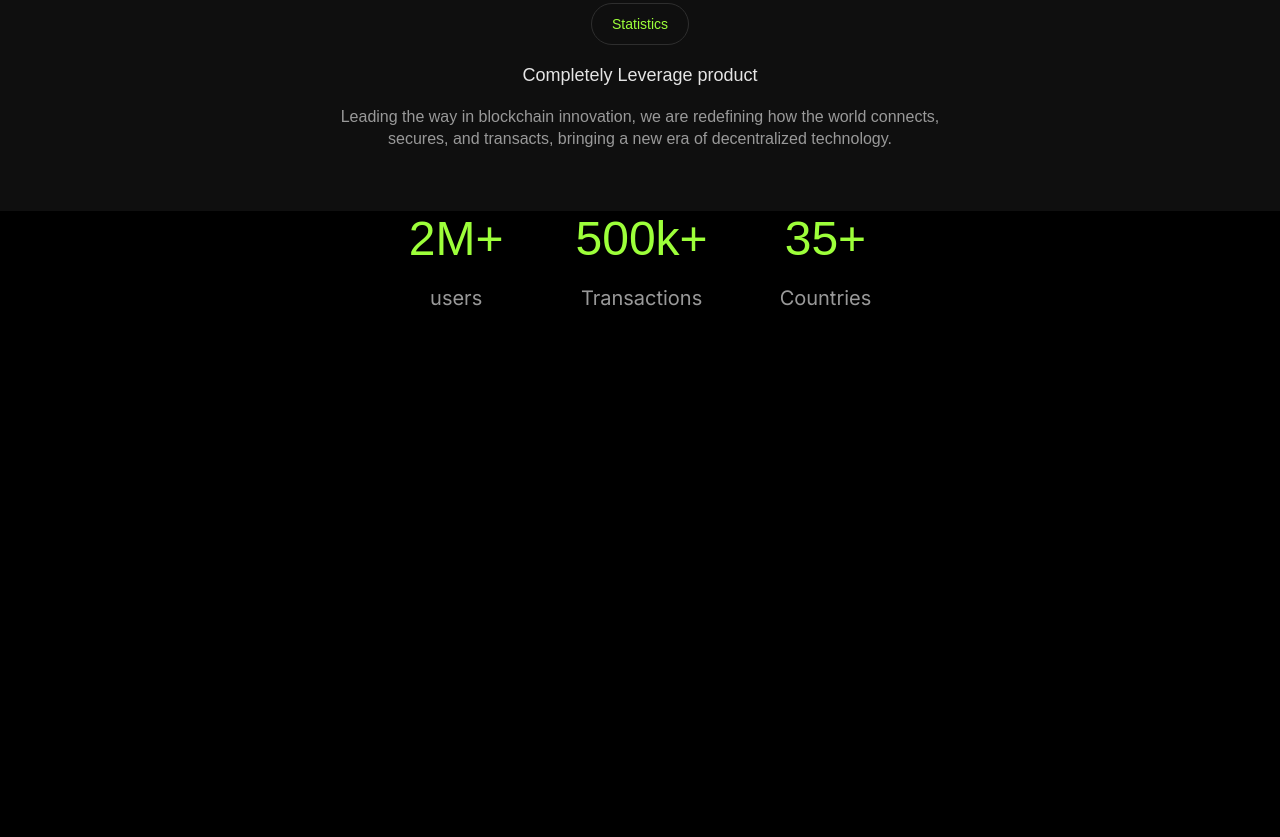
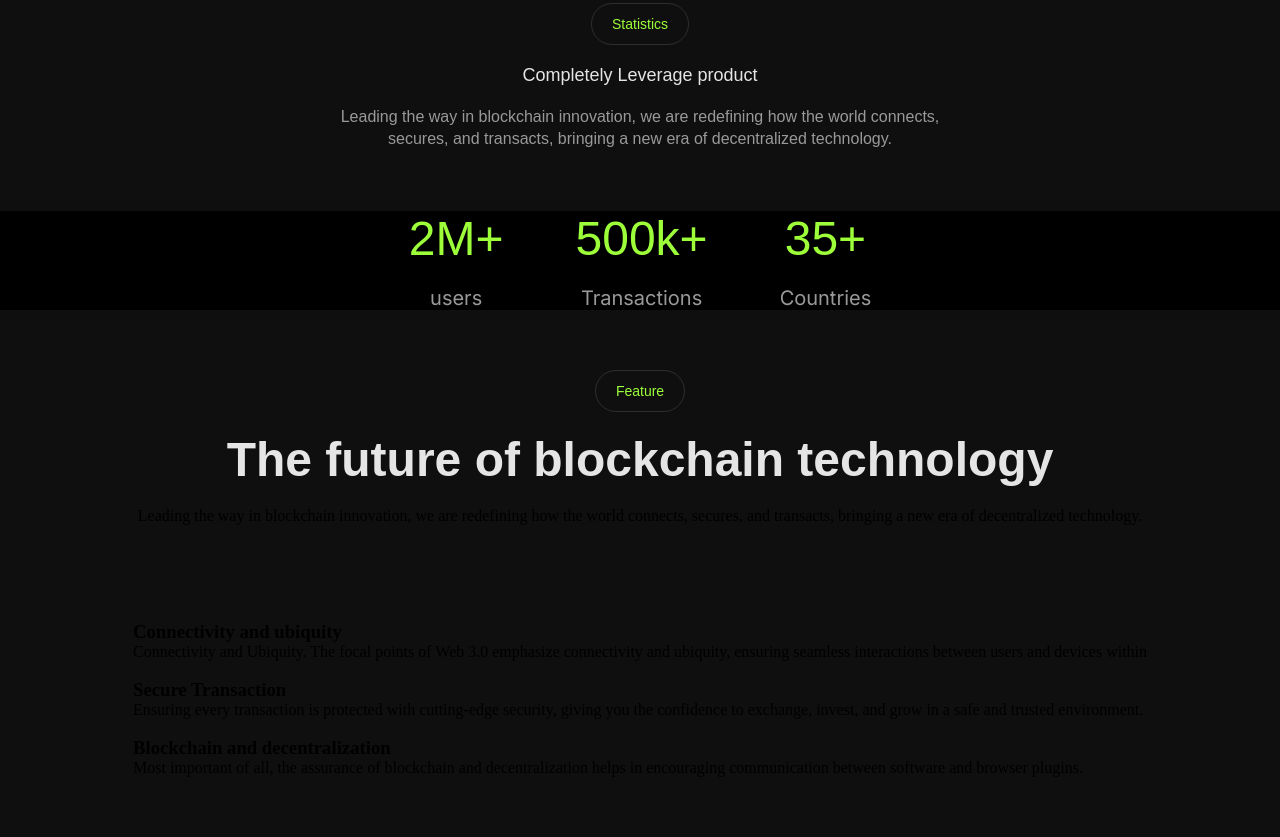
Before and after one commit to antoniomissoes76-glitch/Neofi, a plain HTML site: page index.html in a window 1280 px wide. Shown: the part 1520-2357 px from the top of the page. Before the commit the page ends 1830 px from the top, so only its background shows below. Drawn offline with Linux system fonts and the light colour scheme; a web font is replaced by a local one.

Commit message:
feat: created section blockchain in index.html

```diff
--- a/index.html
+++ b/index.html
@@ -135,5 +135,54 @@ wght@0,100..900;1,100..900&display=swap" rel="stylesheet">
         </div>
     </div>
 
+    <Section class="section-blockchain">
+
+        <div class="content-blockchain">
+            <span>Feature</span>
+            <h2>The future of blockchain technology</h2>
+            <p>Leading the way in blockchain innovation, we are redefining how the world connects,
+                secures, and transacts, bringing a new era of decentralized technology.</p>
+        </div>
+
+        <div class="container-blockchain">
+            <img src="" alt="">
+
+            <div class="container-cards-blockchain">
+
+                <div class="card-blockchain">
+                    <img src="" alt="">
+                    <div class="content-card-blockchain">
+                        <h3>Connectivity and ubiquity</h3>
+                        <p>Connectivity and Ubiquity. The focal points of Web 3.0 emphasize connectivity and ubiquity,
+                            ensuring seamless interactions between users and devices within</p>
+                    </div>
+
+                </div>
+
+                <div class="card-blockchain">
+                    <img src="" alt="">
+                    <div class="content-card-blockchain">
+                        <h3>Secure Transaction</h3>
+                        <p>Ensuring every transaction is protected with cutting-edge security,
+                            giving you the confidence to exchange, invest, and grow in a safe and trusted environment.</p>
+                    </div>
+
+                </div>
+
+                <div class="card-blockchain">
+                    <img src="" alt="">
+                    <div class="content-card-blockchain">
+                        <h3>Blockchain and decentralization</h3>
+                        <p>Most important of all, the assurance of blockchain and decentralization
+                            helps in encouraging communication between software and browser plugins.</p>
+                    </div>
+
+                </div>
+
+            </div>
+
+        </div>
+    </Section>
+
 </body>
 </html>
--- a/src/styles/style.css
+++ b/src/styles/style.css
@@ -281,3 +281,35 @@ h1{
     font-size: var(--font-size-subtitle);
     color: var(--color-gray1);
 }
+
+.section-blockchain{
+    display: flex;
+    flex-direction: column;
+    background-color: var(--color-gray4);
+    align-items: center;
+    padding: 60px 0;
+    gap: 60px;
+}
+
+.content-blockchain{
+    display: flex;
+    flex-direction: column;
+    align-items: center;
+    gap: 20px;
+}
+
+.content-blockchain span{
+    color: var(--color-green);
+    border: 1px solid var(--color-gray3);
+    padding: 12px 20px;
+    border-radius: 24px;
+    font-family: var(--font-family-alexandria);
+    font-size: var(--font-size-text2);
+}
+
+.content-blockchain h2{
+    font-family: var(--font-family-alexandria);
+    font-size: var(--font-size-title2);
+    color: var(--color-white);
+    font-weight: 890;
+}
```
